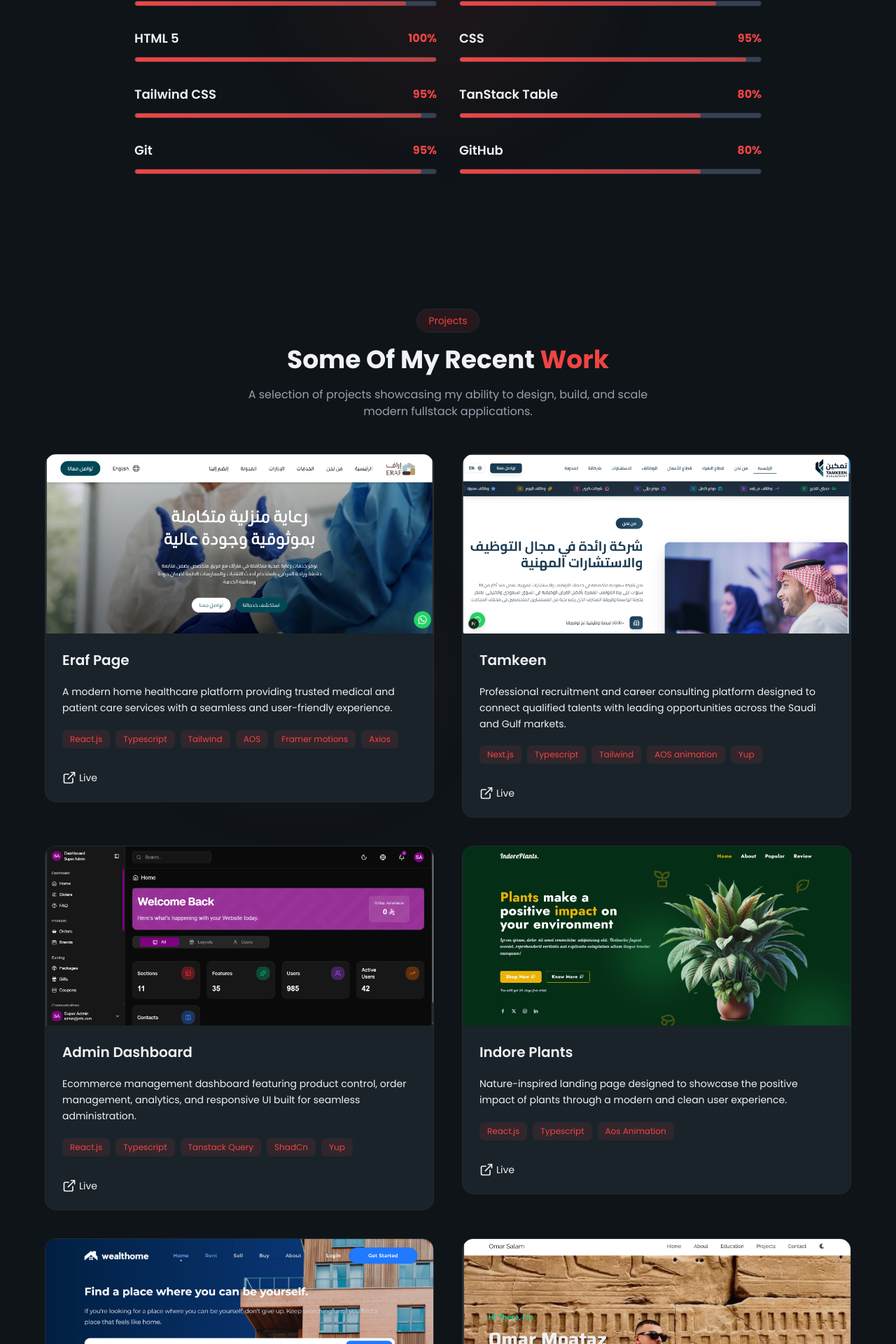
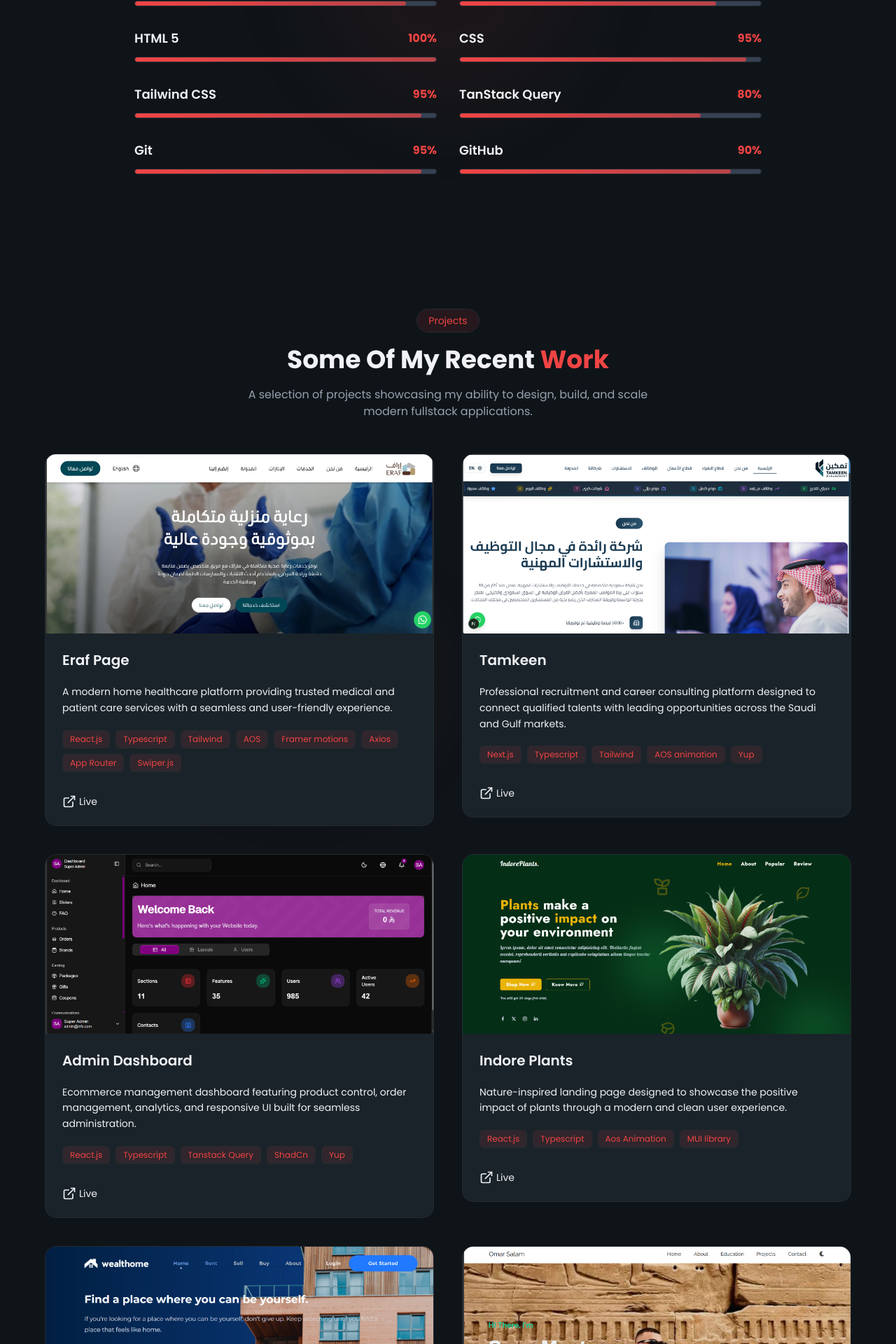
Before and after one commit to Omar2610sa/my-portofolio, a Next.js app: page / in a window 1280 px wide. Shown: the part 2300-4220 px from the top of the page at 70% size. Built offline with nearby package versions, Linux system fonts and the light colour scheme.

Commit message:
Fix : fix some Ui

```diff
--- a/public/locales/ar/common.json
+++ b/public/locales/ar/common.json
@@ -134,7 +134,7 @@
       "1": {
         "company": "Transition Agency",
         "description": "خبرة في بناء استراتيجيات لمشاريع البرمجيات والتعامل مع العملاء.",
-        "period": "أكتوبر 2024 - مارس 2026",
+        "period": "أكتوبر 2024 - مارس 2025",
         "tech": [
           "خبرة مبيعات",
           "التفاوض"
@@ -157,7 +157,8 @@
         "tech": [
           "React.js",
           "SEO",
-          "(مبيعات)"
+          "التواصل",
+          "مبيعات"
         ]
       },
       "4": {
--- a/public/locales/en/common.json
+++ b/public/locales/en/common.json
@@ -161,7 +161,8 @@
         "tech": [
           "React.js",
           "SEO",
-          "(Sales)"
+          "Communication",
+          "Sales"
         ]
       },
       "4": {
--- a/src/sections/Info/Info.tsx
+++ b/src/sections/Info/Info.tsx
@@ -9,7 +9,7 @@ import { useTranslation } from 'react-i18next';
 const stats = [
     {
         icon: Code2Icon,
-        count: 38,
+        count: 30,
         titleKey: 'info.stats.projects'
     },
     {
--- a/src/sections/Projects/Projects.tsx
+++ b/src/sections/Projects/Projects.tsx
@@ -11,7 +11,7 @@ export default function Projects() {
             title: "Eraf Page",
             description: t('projects.items.eraf.description'),
             image: "/assets/Projects/eraf.png",
-            tags: ["React.js", "Typescript", "Tailwind", "AOS", "Framer motions", "Axios"],
+            tags: ["React.js", "Typescript", "Tailwind", "AOS", "Framer motions", "Axios","App Router", "Swiper.js"],
             liveUrl: "https://eraf-project.vercel.app/",
         },
         {
@@ -33,7 +33,7 @@ export default function Projects() {
             title: "Indore Plants",
             description: t('projects.items.plants.description'),
             image: "/assets/Projects/Plant indor.png",
-            tags: ["React.js", "Typescript", "Aos Animation"],
+            tags: ["React.js", "Typescript", "Aos Animation", "MUI library"],
             liveUrl: "https://omar2610sa.github.io/IndorePlants/",
         },
         {
@@ -59,7 +59,6 @@ export default function Projects() {
                 <div data-aos="fade-up">
                     <SectionHeader badge={t('projects.badge')} title={t('projects.titlePrefix')} highlight={t('projects.highlight')} description={t('projects.description')} />
                 </div>
-
                 <div className="grid grid-cols-1 md:grid-cols-2 gap-8 lg:gap-10 ">
                     {
                         projects.map((project, index) => {
--- a/src/sections/Skills/Skills.tsx
+++ b/src/sections/Skills/Skills.tsx
@@ -13,9 +13,9 @@ const skillsData = [
     { name: 'HTML 5', percentage: 100 },
     { name: 'CSS', percentage: 95 },
     { name: 'Tailwind CSS', percentage: 95 },
-    { name: 'TanStack Table', percentage: 80 },
+    { name: 'TanStack Query', percentage: 80 },
     { name: 'Git', percentage: 95 },
-    { name: 'GitHub', percentage: 80 },
+    { name: 'GitHub', percentage: 90 },
 ]
 
 export default function Skills() {
```
